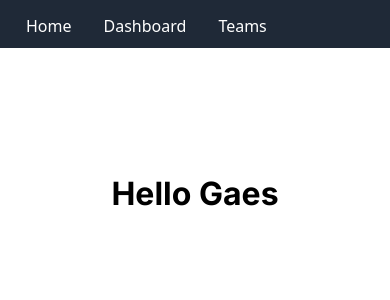
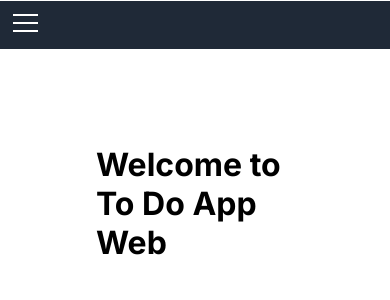
Before and after one commit to Boyolali-Dev/mencari-cinta-sejati, a Next.js app in the folder todo-list-nextjs/: page / in a window 390 px wide. Shown: the top 300 px of the page. Built offline with nearby package versions, Linux system fonts and the light colour scheme.

Commit message:
menambahkan hamburger pada navbar untuk tampilan mobile

```diff
--- a/todo-list-nextjs/src/app/page.tsx
+++ b/todo-list-nextjs/src/app/page.tsx
@@ -6,7 +6,7 @@ export default function Home() {
     <>
       <main className={styles.main}>
         <Link href="/todo-app">
-          <h1>Hello Gaes</h1>
+          <h1>Welcome to To Do App Web</h1>
         </Link>
       </main>
     </>
--- a/todo-list-nextjs/src/components/Navbar/navbar.module.css
+++ b/todo-list-nextjs/src/components/Navbar/navbar.module.css
@@ -16,18 +16,19 @@
 
 .flex {
     display: flex;
-    font-size: 16px;
+    /* font-size: 16px; */
     align-items: center;
-    justify-content: center;
-    align-items: stretch;
     justify-content: start;
+    width: 100%;
+    /* align-items: stretch;
+    justify-content: start; */
 }
 
 .hidden {
     display: inline;
     gap: 8px;
     align-items: center;
-    float: left
+    /* float: left */
 }
 
 .flexSpace {
@@ -55,3 +56,42 @@
     color: white;
     border-radius: 6px
 }
+
+/* garis untuk navbar */
+.hamburger {
+    display: none;
+    flex-direction: column;
+    cursor: pointer;
+
+}
+
+.hamburgerLine {
+    height: 2px;
+    background: white;
+    margin: 3px;
+    width: 25px;
+}
+
+.showMenu {
+    display: flex;
+    flex-direction: column;
+    width: 100%;
+}
+
+@media (max-width: 700px) {
+    .hidden {
+        display: none;
+        flex-direction: column;
+        width: 100%;
+    }
+
+    .hamburger {
+        display: flex;
+    }
+
+    .showMenu {
+        display: flex;
+        flex-direction: column;
+        width: 100%;
+    }
+}
--- a/todo-list-nextjs/src/components/Navbar/navbar.tsx
+++ b/todo-list-nextjs/src/components/Navbar/navbar.tsx
@@ -1,13 +1,26 @@
+"use client"
 import Link from "next/link";
 import styles from "./navbar.module.css";
-import React from "react";
+import React, {useState} from "react";
+
 
 const Navbar: React.FC = () => {
+  const [isOpen, setIsOpen] = useState<boolean>(false);
+
+  const toggleMenu = () => {
+    setIsOpen(!isOpen);
+  };
+
   return (
     <nav className={styles.navbar}>
       <div className={styles.container}>
         <div className={styles.flex}>
-          <div className={styles.hidden}>
+          <div className={styles.hamburger} onClick={toggleMenu}>
+          <div className={styles.hamburgerLine}></div>
+            <div className={styles.hamburgerLine}></div>
+            <div className={styles.hamburgerLine}></div>
+          </div>
+          <div className={`${styles.hidden} ${isOpen ? styles.showMenu: ""}`}>
             <div className={styles.flexSpace}>
               <Link href="/" passHref className={styles.buttonNavbar}>
                 Home
```
Also changed, not shown: 1 other file (tests, documents, lock files or other folders).
